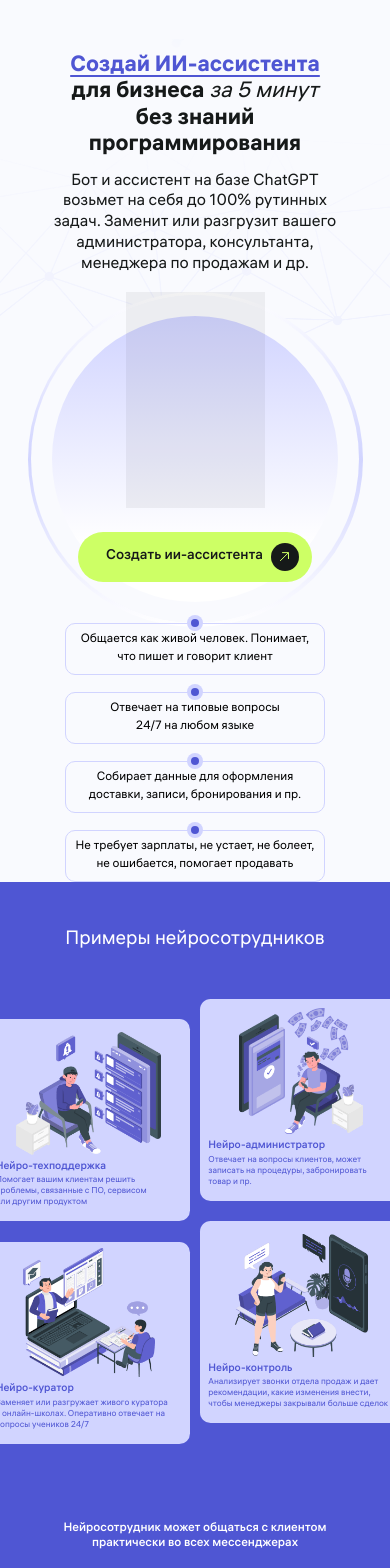
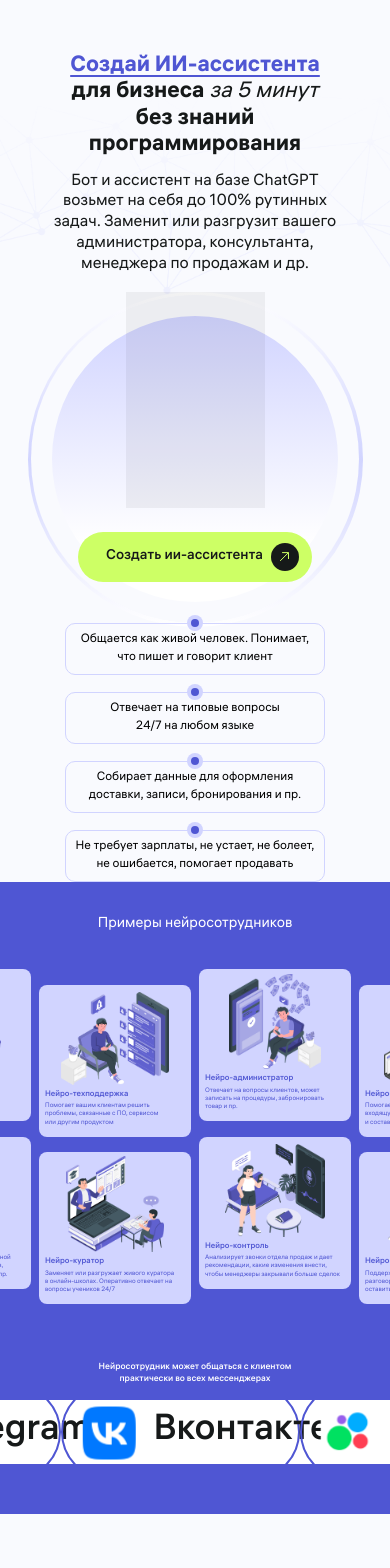
Before and after one commit to EronMG/NextJsProject, a Next.js app in the folder my-app/: page / in a window 390 px wide. Shown: the top 1568 px of the page. Built offline with nearby package versions, Linux system fonts and the light colour scheme.

Commit message:
Feat: examples tablet

```diff
--- a/my-app/src/components/Examples/Examples.tsx
+++ b/my-app/src/components/Examples/Examples.tsx
@@ -7,15 +7,15 @@ import Instagram from "@/Images/instagram_icon.svg";
 function Example() {
   return (
     <section className="flex justify-center items-center">
-      <div className="flex flex-col items-center w-[935px] h-[843px] rounded-[10.6px] bg-blue xl:w-[1169px] xl:h-[1054px] xl:rounded-[13.3px] xm:w-[1315px] xm:h-[1186px] xm:rounded-[15px] xx:w-[1440px] xx:h-[1299px] xx:rounded-[16px] xb:w-[1754px] xb:h-[1582px] xb:rounded-[20px]">
-        <h2 className="text-white font-Regular text-[19.2px] leading-[24.96px] mt-[46px] xl:text-[24px] xl:leading-[31.2px] xl:mt-[57px] xm:mt-[64.5px] xm:text-[27px] xm:leading-[35.1px] xx:mt-[70px] xx:text-[29px] xx:leading-[38px] xb:mt-[86px] xb:text-[36px] xb:leading-[46.8px]">
+      <div className="flex flex-col items-center bg-blue w-[701px] h-[632px] rounded-[8px] lg:w-[935px] lg:h-[843px] lg:rounded-[10.6px] xl:w-[1169px] xl:h-[1054px] xl:rounded-[13.3px] xm:w-[1315px] xm:h-[1186px] xm:rounded-[15px] xx:w-[1440px] xx:h-[1299px] xx:rounded-[16px] xb:w-[1754px] xb:h-[1582px] xb:rounded-[20px]">
+        <h2 className="text-white font-Regular text-[14.4px] leading-[18.72px] mt-[34.4px] lg:text-[19.2px] lg:leading-[24.96px] lg:mt-[46px] xl:text-[24px] xl:leading-[31.2px] xl:mt-[57px] xm:mt-[64.5px] xm:text-[27px] xm:leading-[35.1px] xx:mt-[70px] xx:text-[29px] xx:leading-[38px] xb:mt-[86px] xb:text-[36px] xb:leading-[46.8px]">
           Примеры нейросотрудников
         </h2>
-        <div className="grid grid-cols-4 gap-x-[10.6px] mt-[46px] [&>*:nth-child(even)]:mt-[20.8px] xl:gap-x-[13.3px] xl:mt-[57.3px] xl:[&>*:nth-child(even)]:mt-[26px] xm:gap-x-[15px] xm:mt-[64.5px] xm:[&>*:nth-child(even)]:mt-[29px] xx:gap-x-[16px] xx:mt-[70px] xx:[&>*:nth-child(even)]:mt-[32px] xb:gap-x-[20px] xb:mt-[86px] xb:[&>*:nth-child(even)]:mt-[39px]">
+        <div className="grid grid-cols-4 gap-x-[8px] mt-[34.4px] [&>*:nth-child(even)]:mt-[15.6px] lg:gap-x-[10.6px] lg:mt-[46px] lg:[&>*:nth-child(even)]:mt-[20.8px] xl:gap-x-[13.3px] xl:mt-[57.3px] xl:[&>*:nth-child(even)]:mt-[26px] xm:gap-x-[15px] xm:mt-[64.5px] xm:[&>*:nth-child(even)]:mt-[29px] xx:gap-x-[16px] xx:mt-[70px] xx:[&>*:nth-child(even)]:mt-[32px] xb:gap-x-[20px] xb:mt-[86px] xb:[&>*:nth-child(even)]:mt-[39px]">
           {exampleArr.map((item, _) => (
             <div
               key={item.id}
-              className="flex flex-col justify-end size-[202px] rounded-[10.6px] xl:size-[253px] xl:rounded-[13.3px] xm:size-[285px] xm:rounded-[15px] xx:rounded-[16px] xx:size-[312px] xb:rounded-[20px] xb:size-[380px] cursor-pointer bg-cloud text-blue hover:bg-lime hover:text-blue hover:border-0"
+              className="flex flex-col justify-end size-[152px] rounded-[8px] lg:size-[202px] lg:rounded-[10.6px] xl:size-[253px] xl:rounded-[13.3px] xm:size-[285px] xm:rounded-[15px] xx:rounded-[16px] xx:size-[312px] xb:rounded-[20px] xb:size-[380px] cursor-pointer bg-cloud text-blue hover:bg-lime hover:text-blue hover:border-0"
             >
               <div className="w-full flex justify-center items-center mb-[5px]">
                 <img
@@ -24,49 +24,49 @@ function Example() {
                   className={`
                 ${
                   item.id === 1
-                    ? "w-[121px] h-[122px] xl:w-[151px] xl:h-[153px] xm:w-[170px] xm:h-[172px] xx:w-[186px] xx:h-[188px] xb:w-[226.75px] xb:h-[229px]"
+                    ? "w-[91px] h-[91.6px] lg:w-[121px] lg:h-[122px] xl:w-[151px] xl:h-[153px] xm:w-[170px] xm:h-[172px] xx:w-[186px] xx:h-[188px] xb:w-[226.75px] xb:h-[229px]"
                     : ""
                 }
                 ${
                   item.id === 2
-                    ? "w-[145px] h-[123px] xl:w-[181px] xl:h-[154px] xm:w-[203px] xm:h-[173px] xx:w-[223px] xx:h-[190px] xb:w-[271px] xb:h-[231px]"
+                    ? "w-[108px] h-[92.4px] lg:w-[145px] lg:h-[123px] xl:w-[181px] xl:h-[154px] xm:w-[203px] xm:h-[173px] xx:w-[223px] xx:h-[190px] xb:w-[271px] xb:h-[231px]"
                     : ""
                 }
                 ${
                   item.id === 3
-                    ? "w-[124px] h-[126px] xl:w-[155px] xl:h-[158px] xm:w-[174px] xm:h-[178px] xx:w-[191px] xx:h-[195px] xb:w-[232px] xb:h-[237px]"
+                    ? "w-[92.8px] h-[94.8px] lg:w-[124px] lg:h-[126px] xl:w-[155px] xl:h-[158px] xm:w-[174px] xm:h-[178px] xx:w-[191px] xx:h-[195px] xb:w-[232px] xb:h-[237px]"
                     : ""
                 }
                 ${
                   item.id === 4
-                    ? "w-[137px] h-[121px] xl:w-[171px] xl:h-[151px] xm:w-[193px] xm:h-[170px] xx:w-[211px] xx:h-[186px] xb:w-[257px] xb:h-[226px]"
+                    ? "w-[102.8px] h-[90.4px] lg:w-[137px] lg:h-[121px] xl:w-[171px] xl:h-[151px] xm:w-[193px] xm:h-[170px] xx:w-[211px] xx:h-[186px] xb:w-[257px] xb:h-[226px]"
                     : ""
                 }
                 ${
                   item.id === 5
-                    ? "w-[97px] h-[130px] xl:w-[121px] xl:h-[163px] xm:w-[137px] xm:h-[183px] xx:w-[149px] xx:h-[200px] xb:w-[182px] xb:h-[244px]"
+                    ? "w-[72.8px] h-[97.6px] lg:w-[97px] lg:h-[130px] xl:w-[121px] xl:h-[163px] xm:w-[137px] xm:h-[183px] xx:w-[149px] xx:h-[200px] xb:w-[182px] xb:h-[244px]"
                     : ""
                 }
                 ${
                   item.id === 6
-                    ? "w-[132px] h-[129px] xl:w-[165px] xl:h-[161px] xm:w-[185px] xm:h-[182px] xx:w-[203px] xx:h-[199px] xb:w-[247px] xb:h-[242px]"
+                    ? "w-[98.8px] h-[96.8px] lg:w-[132px] lg:h-[129px] xl:w-[165px] xl:h-[161px] xm:w-[185px] xm:h-[182px] xx:w-[203px] xx:h-[199px] xb:w-[247px] xb:h-[242px]"
                     : ""
                 }
                 ${
                   item.id === 7
-                    ? "w-[133px] h-[123px] xl:w-[167px] xl:h-[154px] xm:w-[188px] xm:h-[173px] xx:w-[205px] xx:h-[190px] xb:w-[250px] xb:h-[231px]"
+                    ? "w-[100px] h-[92.4px] lg:w-[133px] lg:h-[123px] xl:w-[167px] xl:h-[154px] xm:w-[188px] xm:h-[173px] xx:w-[205px] xx:h-[190px] xb:w-[250px] xb:h-[231px]"
                     : ""
                 }
                 ${
                   item.id === 8
-                    ? "w-[125px] h-[117px] xl:w-[157px] xl:h-[147px] xm:w-[176px] xm:h-[165px] xx:w-[193px] xx:h-[181px] xb:w-[235px] xb:h-[220px]"
+                    ? "w-[94px] h-[88px] lg:w-[125px] lg:h-[117px] xl:w-[157px] xl:h-[147px] xm:w-[176px] xm:h-[165px] xx:w-[193px] xx:h-[181px] xb:w-[235px] xb:h-[220px]"
                     : ""
                 }
                 `}
                 />
               </div>
-              <div className="flex flex-col items-start ml-2 xm:ml-[15px] gap-[2px] mb-[13px] xl:mb-[16px] xm:mb-[18px] xx:mb-[20px] xb:mb-[24px]">
-                <p className="font-Medium text-[10.6px] leading-[13.86px] xl:text-[13.3px] xl:leading-[17.3px] xm:text-[15px] xm:leading-[19.5px] xx:text-[16px] xx:leading-[21.3px] xb:text-[20px] xb:leading-[26px]">
+              <div className="flex flex-col items-start ml-[6px] gap-[2px] mb-[9.6px] lg:ml-2 xm:ml-[15px] lg:gap-[4px] lg:mb-[13px] xl:mb-[16px] xm:mb-[18px] xx:mb-[20px] xb:mb-[24px]">
+                <p className="font-Medium text-[8px] leading-[10.4px] lg:text-[10.6px] lg:leading-[13.86px] xl:text-[13.3px] xl:leading-[17.3px] xm:text-[15px] xm:leading-[19.5px] xx:text-[16px] xx:leading-[21.3px] xb:text-[20px] xb:leading-[26px]">
                   {item.title}
                 </p>
                 <p
@@ -79,7 +79,7 @@ function Example() {
                   ${item.id === 6 ? "w-[89%]" : ""}
                   ${item.id === 7 ? "w-[93%]" : ""}
                   ${item.id === 8 ? "w-[92%]" : ""}
-                  font-Regular text-[8.53px] leading-[11px] xl:text-[10.6px] xl:leading-[13.86px] xm:text-[12px] xm:leading-[15.6px] xx:text-[13px] xx:leading-[17px] xb:text-[16px] xb:leading-[20.8px]`}
+                  font-Regular text-[6.4px] leading-[8.32px] lg:text-[8.53px] lg:leading-[11px] xl:text-[10.6px] xl:leading-[13.86px] xm:text-[12px] xm:leading-[15.6px] xx:text-[13px] xx:leading-[17px] xb:text-[16px] xb:leading-[20.8px]`}
                 >
                   {item.subtitle}
                 </p>
@@ -87,11 +87,11 @@ function Example() {
             </div>
           ))}
         </div>
-        <h2 className="mt-[77px] w-[277px] text-[12px] leading-[15.2px] text-center font-Medium text-white xl:mt-[96.6px] xl:w-[346px] xl:text-[14.6px] xl:leading-[19.06px] xm:mt-[108px] xm:w-[390px] xm:text-[16.5px] xm:leading-[21.45px] xx:mt-[119px] xx:w-[427px] xx:text-[18px] xx:leading-[23.5px] xb:mt-[145px] xb:w-[520px] xb:text-[22px] xb:leading-[28.6px]">
+        <h2 className="mt-[58px] w-[208px] text-[8.8px] leading-[11.44px] lg:mt-[77px] lg:w-[277px] lg:text-[12px] lg:leading-[15.2px] text-center font-Medium text-white xl:mt-[96.6px] xl:w-[346px] xl:text-[14.6px] xl:leading-[19.06px] xm:mt-[108px] xm:w-[390px] xm:text-[16.5px] xm:leading-[21.45px] xx:mt-[119px] xx:w-[427px] xx:text-[18px] xx:leading-[23.5px] xb:mt-[145px] xb:w-[520px] xb:text-[22px] xb:leading-[28.6px]">
           Нейросотрудник может общаться с клиентом практически во всех
           мессенджерах
         </h2>
-        <div className="overflow-hidden flex justify-between items-center mt-[20px] w-full h-[85px] bg-white xl:mt-[24.6px] xl:h-[106.6px] xm:mt-[28px] xm:h-[120px] xx:mt-[30px] xx:h-[131px] xb:mt-[37px] xb:h-[160px]">
+        <div className="overflow-hidden flex justify-between items-center mt-[14.8px] h-[64px] lg:mt-[20px] w-full lg:h-[85px] bg-white xl:mt-[24.6px] xl:h-[106.6px] xm:mt-[28px] xm:h-[120px] xx:mt-[30px] xx:h-[131px] xb:mt-[37px] xb:h-[160px]">
           {exampleTickerArr.map((item, _) => (
             <div
               key={item.id}
```
